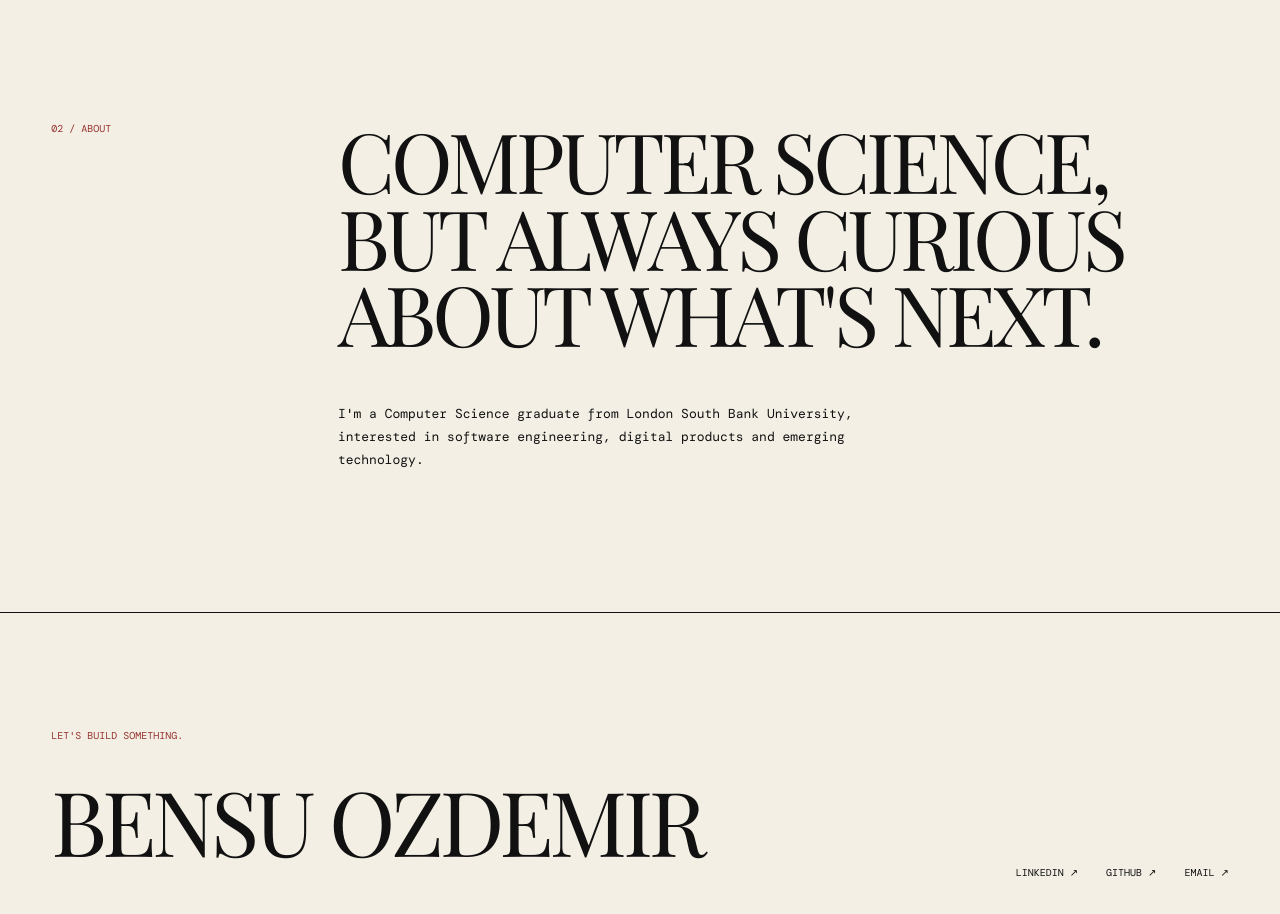
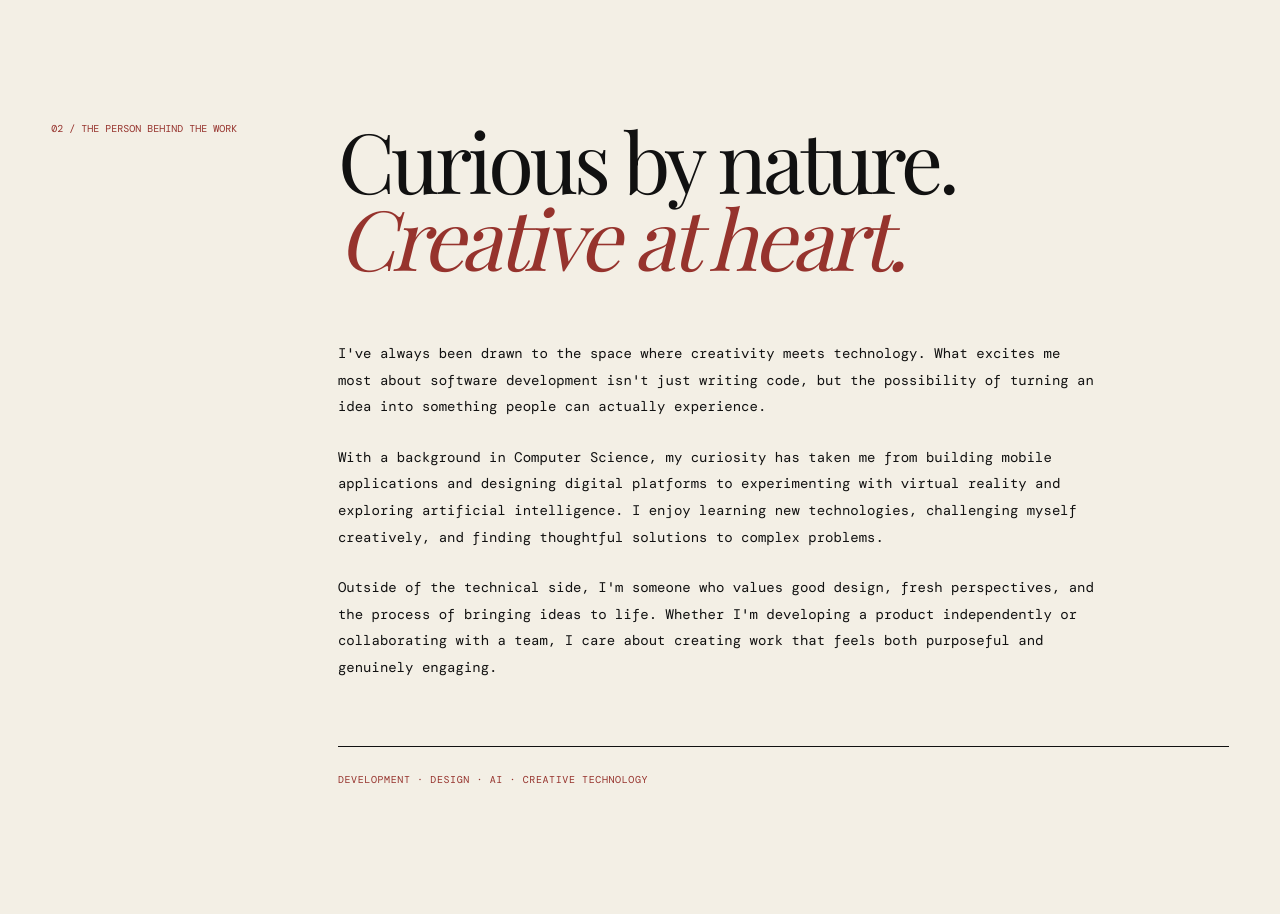
Before and after one commit to bensuozdemir11/Personal-Website-next.js, a Next.js app: page / in a window 1280 px wide. Shown: the part 1600-2514 px from the top of the page. Built offline with nearby package versions, Linux system fonts and the light colour scheme; a web font is replaced by a local one.

Commit message:
Refactor page.tsx for better structure and content
Refactor HTML structure and improve content in page.tsx.

```diff
--- a/app/page.tsx
+++ b/app/page.tsx
@@ -26,10 +26,7 @@ export default function Home() {
           </div>
 
           <div className="hero-image">
-            <img
-              src="/bensu.jpeg"
-              alt="Bensu Ozdemir"
-            />
+            <img src="/bensu.jpeg" alt="Bensu Ozdemir" />
             <p>PORTRAIT / 2026</p>
           </div>
         </div>
@@ -68,6 +65,7 @@ export default function Home() {
             <p>Digital Product · Design · Development</p>
             <a href="/work/right-after">VIEW PROJECT →</a>
           </article>
+
           <article className="project-card">
             <span>04 / IMMERSIVE VR EXPERIENCE</span>
             <h3>NATUREVISTA VR</h3>
@@ -78,22 +76,44 @@ export default function Home() {
       </section>
 
       <section id="about" className="about-preview">
-        <span>02 / ABOUT</span>
+        <span className="about-number">02 / THE PERSON BEHIND THE WORK</span>
 
-        <div>
-          <h2>
-            COMPUTER SCIENCE,
+        <div className="about-content">
+          <h2 className="about-headline">
+            Curious by nature.
             <br />
-            BUT ALWAYS CURIOUS
-            <br />
-            ABOUT WHAT&apos;S NEXT.
+            <em>Creative at heart.</em>
           </h2>
 
+          <div className="about-text">
             <p>
-            I&apos;m a Computer Science graduate from London South Bank
-            University, interested in software engineering, digital products
-            and emerging technology.
+              I&apos;ve always been drawn to the space where creativity meets
+              technology. What excites me most about software development
+              isn&apos;t just writing code, but the possibility of turning an
+              idea into something people can actually experience.
             </p>
+
+            <p>
+              With a background in Computer Science, my curiosity has taken me
+              from building mobile applications and designing digital platforms
+              to experimenting with virtual reality and exploring artificial
+              intelligence. I enjoy learning new technologies, challenging
+              myself creatively, and finding thoughtful solutions to complex
+              problems.
+            </p>
+
+            <p>
+              Outside of the technical side, I&apos;m someone who values good
+              design, fresh perspectives, and the process of bringing ideas to
+              life. Whether I&apos;m developing a product independently or
+              collaborating with a team, I care about creating work that feels
+              both purposeful and genuinely engaging.
+            </p>
+          </div>
+
+          <div className="about-interests">
+            DEVELOPMENT · DESIGN · AI · CREATIVE TECHNOLOGY
+          </div>
         </div>
       </section>
 
```
Lines whose indentation alone changed are shown as unchanged.
